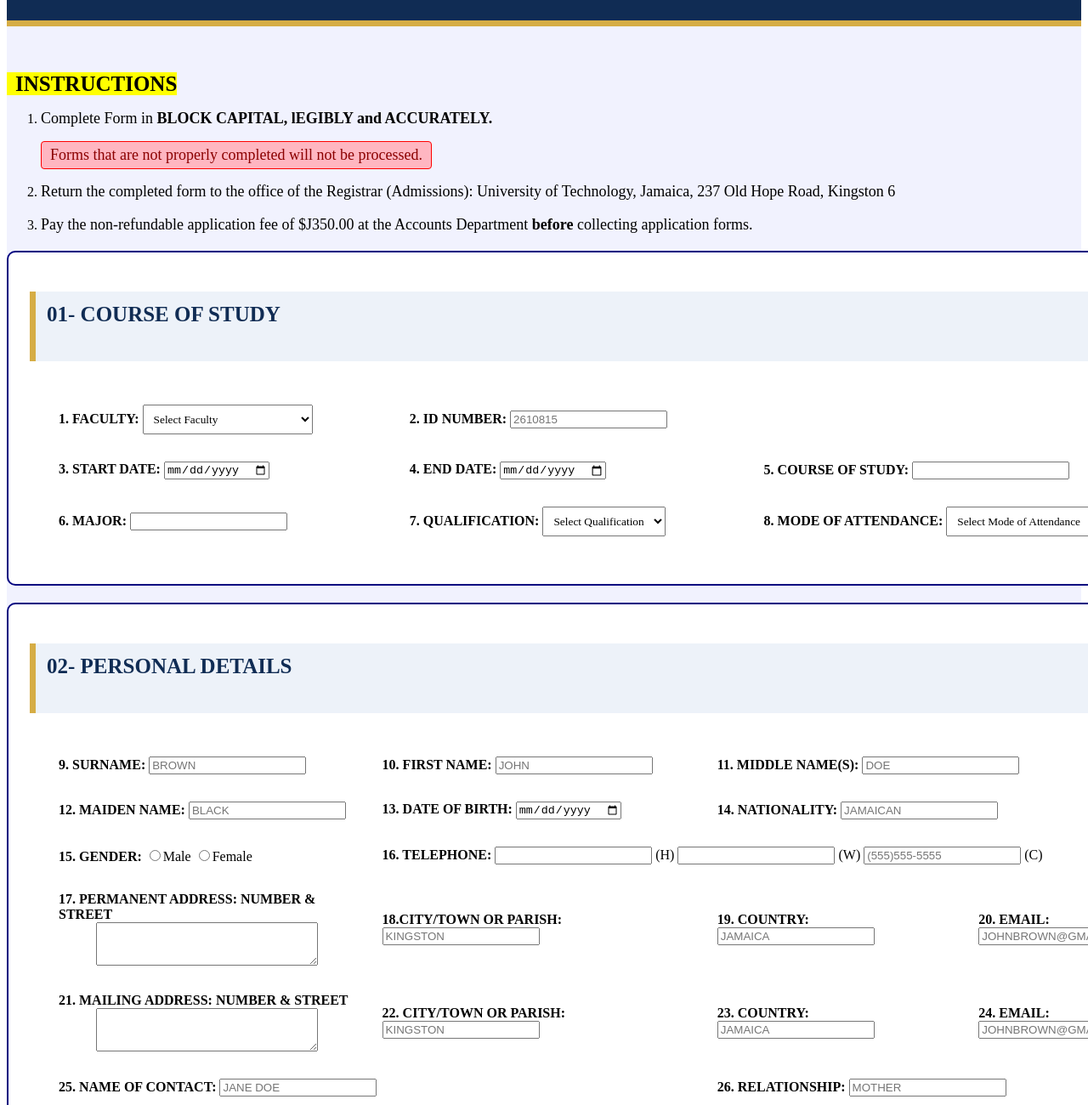
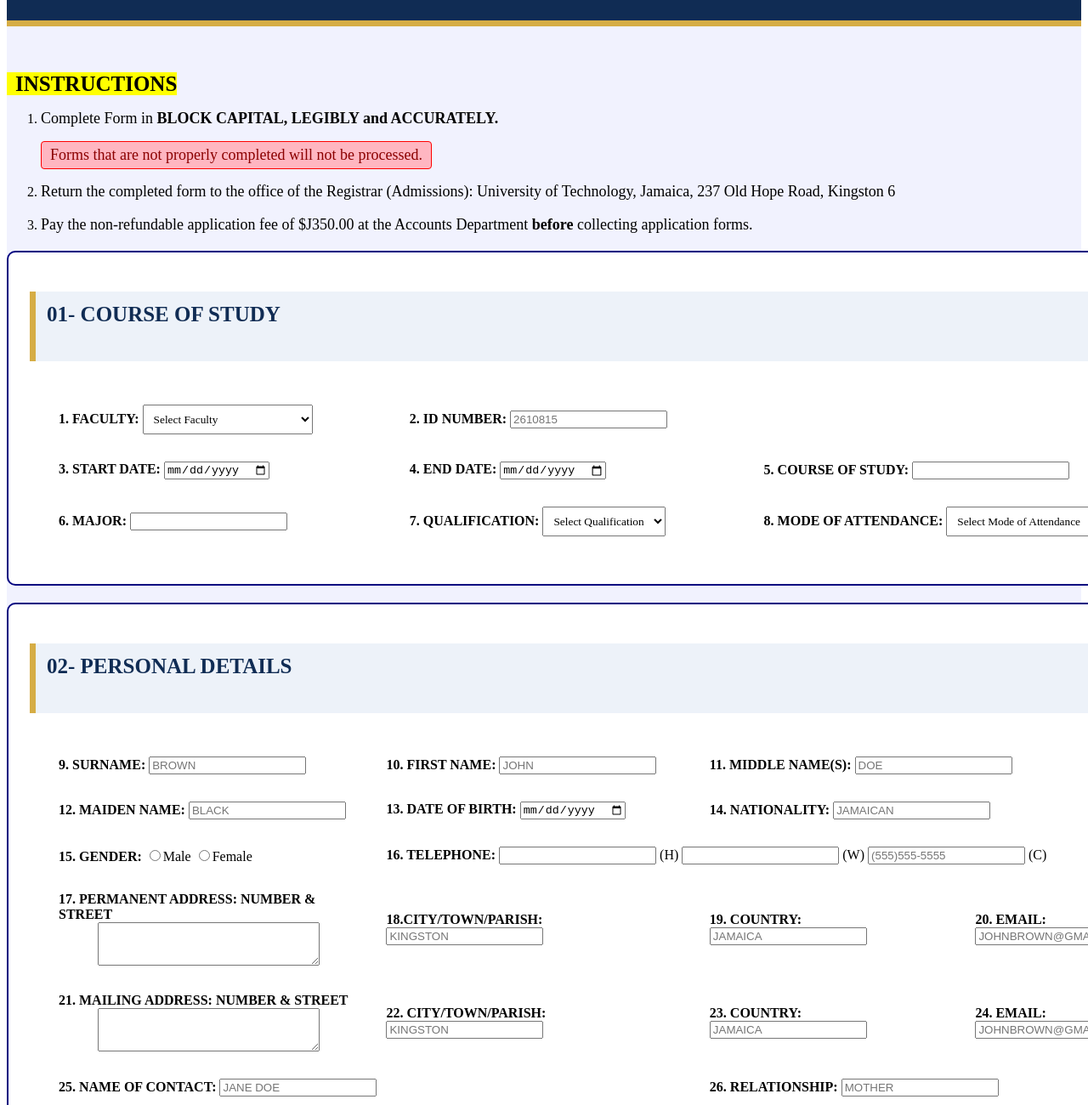
Before and after one commit to reneecejohnson22-sudo/webpagedesign-website, a plain HTML site: page index.html in a window 1280 px wide. Shown: the part 340-1640 px from the top of the page at 85% size. Drawn offline with Linux system fonts and the light colour scheme.

Commit message:
Update index.html

```diff
--- a/index.html
+++ b/index.html
@@ -9,7 +9,7 @@
 			border-bottom: 7px solid #d6ad45;}
 
 			body {
-            font-family:Cambria Math;}
+            font-family: Cambria Math;}
 
 			.form-section{
 			max-width: 1600px;
@@ -85,7 +85,7 @@
 		<b style="font-size:25px"><label style="background-color:yellow"><label style="margin-left:10px">INSTRUCTIONS</label></label></b>
 			<ol>
 		<li>
-			<label style= "font-size:18px">Complete Form in <b>BLOCK CAPITAL, lEGIBLY and ACCURATELY.</b></label>
+			<label style= "font-size:18px">Complete Form in <b>BLOCK CAPITAL, LEGIBLY and ACCURATELY.</b></label>
 			<p>
 			<span class="red-shade">Forms that are not properly completed will not be processed.</span>
 				</p>
@@ -171,13 +171,13 @@
 						</tr>
 						<tr>
 							<td><b><label>17. PERMANENT ADDRESS: NUMBER & STREET</label></b><br/><center><textarea name="message" rows="3" cols="30"  required></textarea></center></td>
-							<td><b><label>18.CITY/TOWN OR PARISH:</label></b> <input type="text" placeholder="KINGSTON" required></td>
+							<td><b><label>18.CITY/TOWN/PARISH:</label></b> <input type="text" placeholder="KINGSTON" required></td>
 							<td><b><label>19. COUNTRY:</label></b> <input type="text" placeholder="JAMAICA" required></td>
 							<td><b><label>20. EMAIL: </label></b> <input type="email" placeholder="JOHNBROWN@GMAIL.COM" required></td>
 						</tr>
 						<tr>
 							<td><b><label>21. MAILING ADDRESS: NUMBER & STREET</label></b><br/><center><textarea name="message" rows="3" cols="30" required></textarea></center></td>
-							<td><b><label>22. CITY/TOWN OR PARISH:</label></b> <input type="text" placeholder="KINGSTON" required></td>
+							<td><b><label>22. CITY/TOWN/PARISH:</label></b> <input type="text" placeholder="KINGSTON" required></td>
 							<td><b><label>23. COUNTRY:</label></b> <input type="text" placeholder="JAMAICA" required></td>
 							<td><b><label>24. EMAIL: </label></b> <input type="email" placeholder="JOHNBROWN@GMAIL.COM" required></td>
 						</tr>
```
